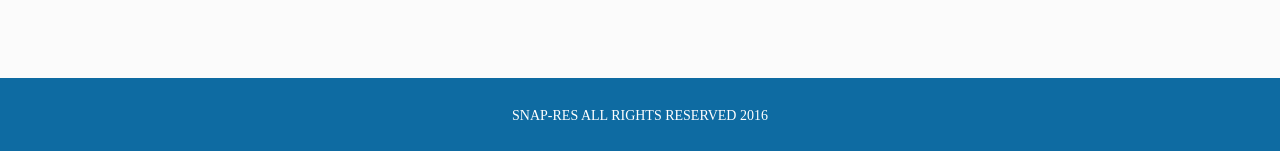
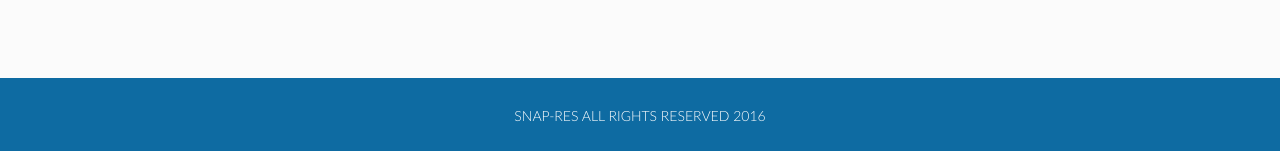
Before and after one commit to kristinavargas/snaboitiz.github.io, a Jekyll site: the page built from pages/careers.html, in a window 1280 px wide and 900 px high, scrolled down 1272 px. Shown: the part 746-897 px from the top of the window. Built offline with Jekyll 4.4.1, drawn with Linux system fonts in a browser that asks for light colours; some web fonts are replaced.

Commit message:
Add Lato font

```diff
--- a/_sass/main.sass
+++ b/_sass/main.sass
@@ -15,6 +15,10 @@
 
 
 //Lato Fonts
+@font-face
+  font-family: 'Lato-Light'
+  src: url('/fonts/Lato/Lato-Light.ttf')
+
 @font-face
   font-family: 'Lato-Regular'
   src: url('/fonts/Lato/Lato-Regular.ttf')
```
